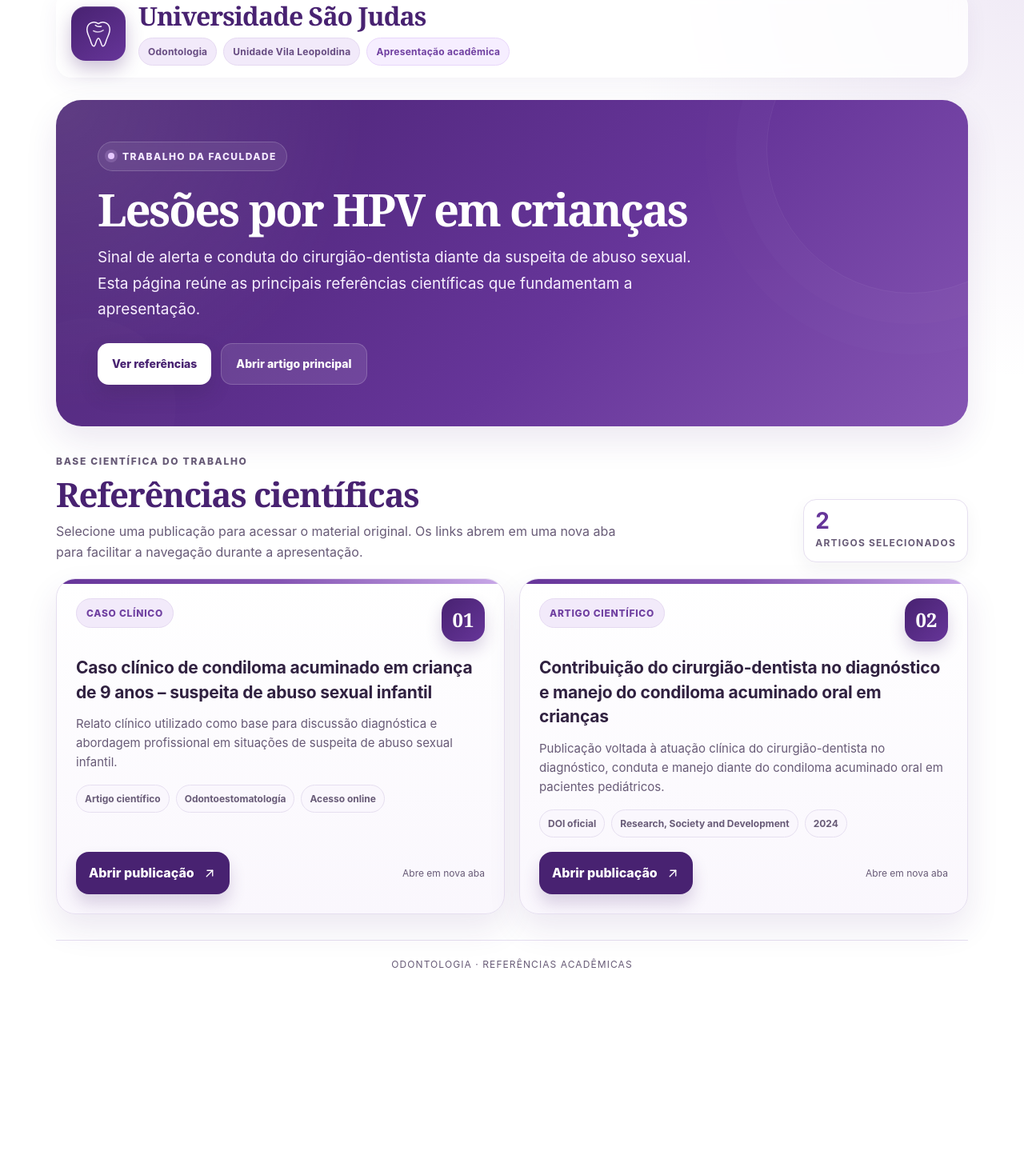
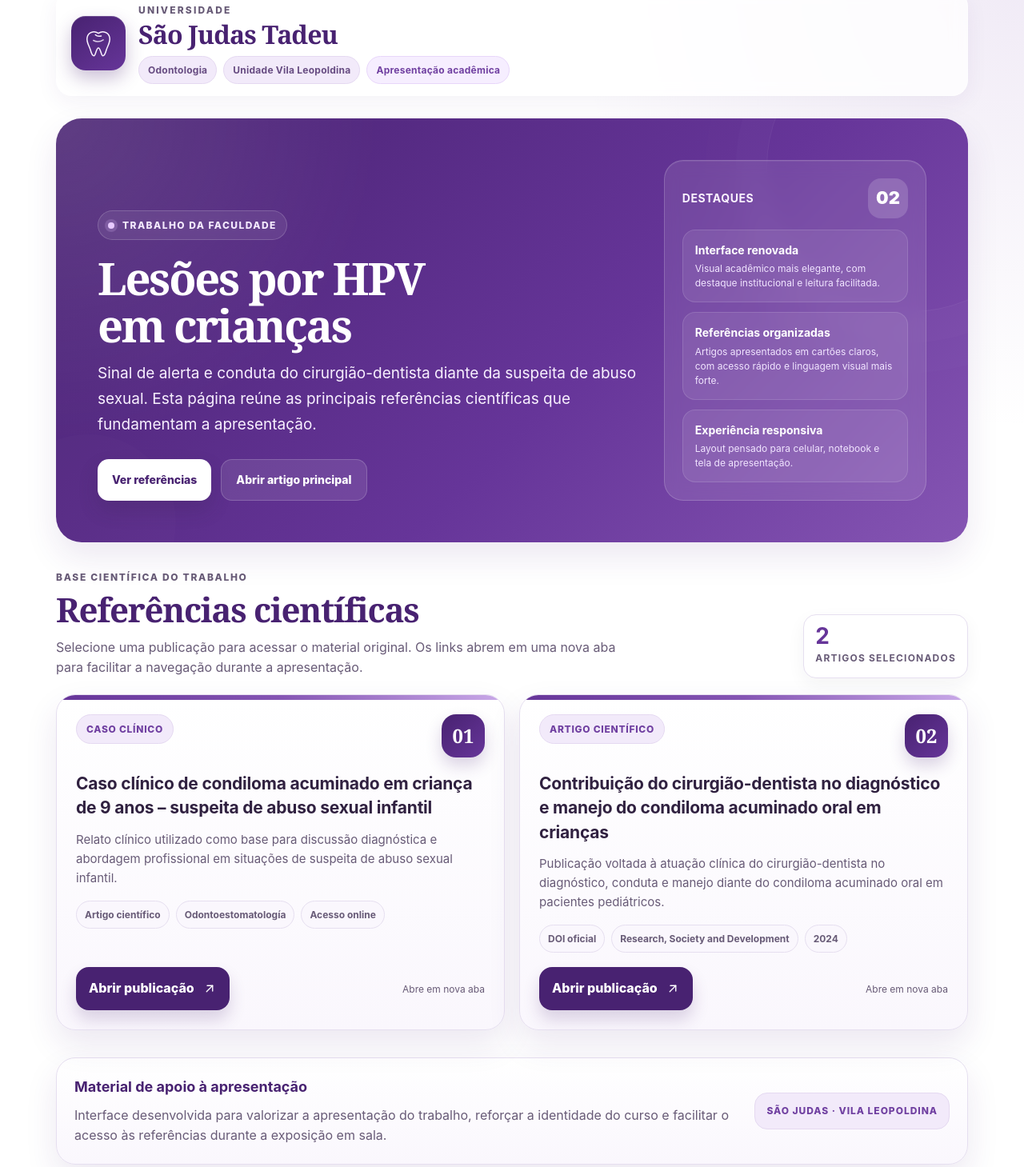
Before and after one commit to souza072/referencias-hpv, a plain HTML site: page index.html in a window 1280 px wide. Shown: the part 30-1489 px from the top of the page at 80% size. Before the commit the page ends 1272 px from the top, so only its background shows below. Drawn offline with Linux system fonts and the light colour scheme.

```diff
--- a/index.html
+++ b/index.html
@@ -140,7 +140,7 @@
       position:relative;
       z-index:1;
       display:grid;
-      grid-template-columns:minmax(0,1fr);
+      grid-template-columns:minmax(0,1.35fr) minmax(260px,.65fr);
       gap:26px;
       padding:clamp(28px,4.7vw,52px);
       align-items:end;
@@ -318,7 +318,7 @@
       font-weight:800;text-transform:uppercase;letter-spacing:.08em;font-size:12px;text-align:center;
     }
 
-    footer{margin-top:32px;border-top:1px solid var(--line);padding:20px 0 26px;color:#685b77;font-size:12px;letter-spacing:.09em;text-transform:uppercase;text-align:center}
+    footer{padding:6px 0 26px;color:#685b77;font-size:12px;letter-spacing:.09em;text-transform:uppercase;text-align:center}
 
     @media (max-width: 920px){
       .hero-inner,.cards,.footer-box{grid-template-columns:1fr}
@@ -330,7 +330,7 @@
       .brand-block{align-items:flex-start}
       .crest{width:58px;height:58px;border-radius:16px}
       .crest svg{width:33px;height:33px}
-      .identity .name{font-size:clamp(20px,5vw,24px)}
+      .identity .name{font-size:24px}
       .hero{border-radius:26px}
       .hero-inner{padding:24px}
       .cards{grid-template-columns:1fr}
@@ -339,7 +339,6 @@
       .number{width:46px;height:46px;border-radius:16px;font-size:21px}
       .footer-box{padding:20px}
     }
-    @media (prefers-reduced-motion: reduce){html{scroll-behavior:auto}.btn{transition:none}.btn:hover{transform:none}}
     @media (prefers-color-scheme: dark){
       :root{
         color-scheme:dark;
@@ -360,8 +359,6 @@
       .section-side,.footer-box{background:linear-gradient(180deg,#281c37,#30233f)}
       .pill{background:#352647;border-color:#513d68;color:#ead5ff}
       .meta span{background:#352647;border-color:#493b5c;color:#d4c3e5}
-      .identity .name,.section-head h2{color:#f8f0ff}
-      .section-side strong{color:#d8b8ff}
       .cta-note{color:#c9bdd8}
       .footer-tag{background:#352647;border-color:#513d68;color:#ead5ff}
     }
@@ -380,7 +377,8 @@
             </svg>
           </div>
           <div class="identity">
-            <span class="name">Universidade São Judas</span>
+            <span class="uni">Universidade</span>
+            <span class="name">São Judas Tadeu</span>
             <div class="campus">
               <span class="chip">Odontologia</span>
               <span class="chip">Unidade Vila Leopoldina</span>
@@ -403,6 +401,27 @@
               <a class="btn btn-secondary" href="https://doi.org/10.33448/rsd-v13i2.44973" target="_blank" rel="noopener noreferrer">Abrir artigo principal</a>
             </div>
           </div>
+
+          <aside class="hero-panel" aria-label="Resumo da página">
+            <div class="panel-top">
+              <strong>Destaques</strong>
+              <span class="stat">02</span>
+            </div>
+            <ul class="mini-list">
+              <li>
+                <b>Interface renovada</b>
+                <span>Visual acadêmico mais elegante, com destaque institucional e leitura facilitada.</span>
+              </li>
+              <li>
+                <b>Referências organizadas</b>
+                <span>Artigos apresentados em cartões claros, com acesso rápido e linguagem visual mais forte.</span>
+              </li>
+              <li>
+                <b>Experiência responsiva</b>
+                <span>Layout pensado para celular, notebook e tela de apresentação.</span>
+              </li>
+            </ul>
+          </aside>
         </div>
       </section>
 
@@ -463,6 +482,14 @@
           </article>
         </div>
       </section>
+
+      <section class="footer-box" aria-label="Rodapé informativo">
+        <div>
+          <h4>Material de apoio à apresentação</h4>
+          <p>Interface desenvolvida para valorizar a apresentação do trabalho, reforçar a identidade do curso e facilitar o acesso às referências durante a exposição em sala.</p>
+        </div>
+        <div class="footer-tag">São Judas · Vila Leopoldina</div>
+      </section>
     </main>
 
     <footer>Odontologia · Referências acadêmicas</footer>
```
